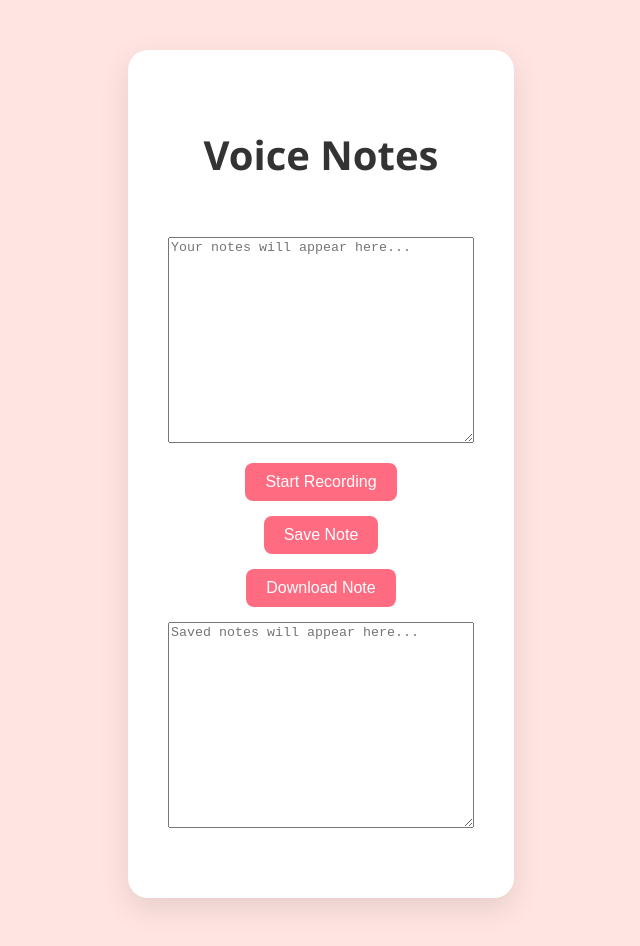
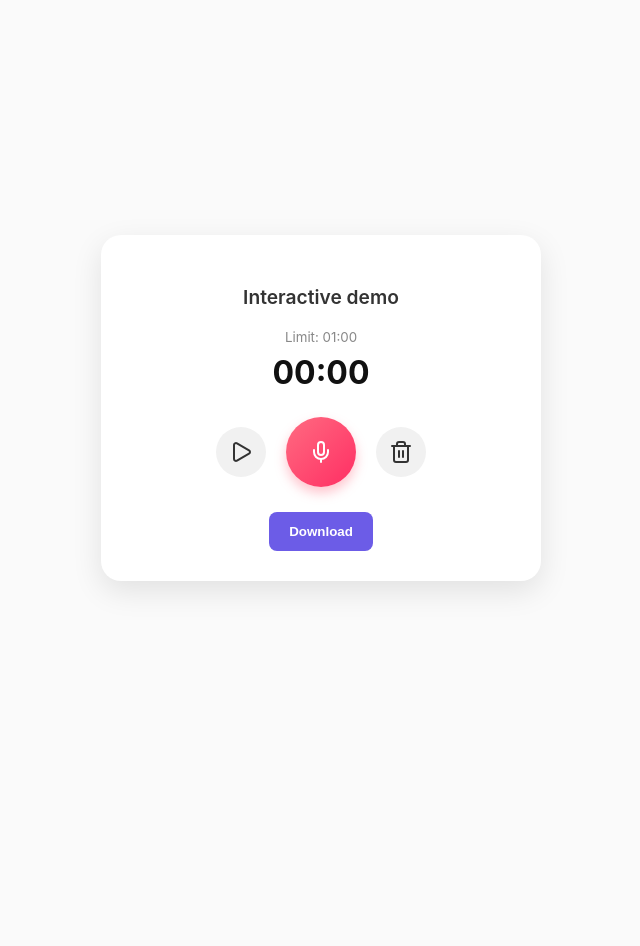
Before and after one commit to Munya3/voice-notes, a plain HTML site: page html/index.html in a window 1280 px wide. Shown: the whole page, without its empty margins (319-959 px from the left). After the commit the page ends 816 px from the top, so only its background shows below. Drawn offline with nearby package versions, Linux system fonts and the light colour scheme.

Commit message:
Fixed the UI design

```diff
--- a/css/styles.css
+++ b/css/styles.css
@@ -1,63 +1,91 @@
 body {
-    background-color: #ffe4e1;
-    font-family: 'Segoe UI', Tahoma, Geneva, Verdana, sans-serif;
-    margin: 0;
-    padding: 50px 20px;
+  font-family: 'Inter', sans-serif;
+  background: #fafafa;
   display: flex;
-    flex-direction: column;
+  justify-content: center;
   align-items: center;
+  min-height: 100vh;
 }
 
-h1 {
+.demo-card {
+  background: #fff;
+  border-radius: 20px;
+  box-shadow: 0 10px 30px rgba(0,0,0,0.1);
+  padding: 30px 40px;
+  width: 360px;
   text-align: center;
-    font-size: 2.5rem;
-    margin-bottom: 40px;
+}
+
+.demo-card h3 {
+  font-size: 1.2rem;
+  margin-bottom: 20px;
+  font-weight: 600;
   color: #333;
 }
 
-.container {
-    background-color: white;
-    border-radius: 20px;
-    padding: 50px 40px;
-    box-shadow: 0 10px 30px rgba(0,0,0,0.1);
-    display: flex;
-    flex-direction: column;
-    align-items: center;
-    width: 90%;
-    width: auto;
-    gap: 15px;
+.timer small {
+  display: block;
+  color: #888;
+  margin-bottom: 8px;
 }
 
-.buttons {
-    display: flex;
-    gap: 15px; /* space between buttons */
-    flex-direction: column;
-    align-items: center;
+.time {
+  font-size: 2rem;
+  font-weight: 700;
+  margin-bottom: 25px;
+  color: #111;
 }
 
-.button-group {
+.controls {
   display: flex;
-    gap: 15px;
-    flex-wrap: wrap;
+  justify-content: center;
+  align-items: center;
+  gap: 20px;
+  margin-bottom: 25px;
 }
 
-button {
-    padding: 10px 20px;
+.circle {
   border: none;
-    border-radius: 8px;
-    background-color: #ff6b81;
-    color: white;
-    font-size: 1rem;
+  border-radius: 50%;
+  display: flex;
+  justify-content: center;
+  align-items: center;
   cursor: pointer;
-    transition: background-color 0.3s, transfrom 0.2s;
+  transition: transform 0.2s ease, box-shadow 0.2s ease;
 }
 
-button:hover {
-    background-color: #ff4757;
+.circle.small {
+  width: 50px;
+  height: 50px;
+  background: #f1f1f1;
+  color: #333;
+  font-size: 1.2rem;
+}
+
+.circle.big {
+  width: 70px;
+  height: 70px;
+  background: linear-gradient(135deg, #ff6b81, #ff2e63);
+  color: #fff;
+  font-size: 1.5rem;
+  box-shadow: 0 6px 12px rgba(255, 107, 129, 0.4);
+}
+
+.circle:hover {
   transform: scale(1.05);
 }
 
-textarea {
-    height: 200px;
-    width: 300px;
+.continue-btn {
+  background: #6c5ce7;
+  color: white;
+  padding: 12px 20px;
+  border: none;
+  border-radius: 8px;
+  font-weight: 600;
+  cursor: pointer;
+  transition: background 0.3s ease;
 }
+
+.continue-btn:hover {
+  background: #5842c3;
+}
--- a/html/index.html
+++ b/html/index.html
@@ -5,30 +5,29 @@
   <meta name="viewport" content="width=device-width, initial-scale=1.0">
   <title>Voice Notes</title>
   <link rel="stylesheet" href="/css/styles.css">
+  <script src="https://unpkg.com/lucide@latest"></script>
+  <script src="https://unpkg.com/lucide@latest"></script>
+
 </head>
 <body>
-  <div class="container">
-    <h1>Voice Notes</h1>
+  <div class="demo-card">
+  <h3>Interactive demo</h3>
 
-    <div id="transcript">
-      <textarea placeholder="Your notes will appear here..."></textarea>
-    </div>
+  <div class="timer">
+    <small>Limit: 01:00</small>
+    <div class="time">00:00</div>
+  </div>
 
-    <div class="buttons">
-      <div class="button-group">
-        <button id="start">Start Recording</button>
-      </div>
-      <div class="button-group">
-        <button id="save">Save Note</button>
-      </div>
-      <button id="download">Download Note</button>
-    </div>
+  <div class="controls">
+    <button class="circle small"><i data-lucide="play"></i></button>
+    <button class="circle big"><i data-lucide="mic"></i></button>
+    <button class="circle small"><i data-lucide="trash-2"></i></button>
 
-    <div id="savedNotes">
-      <textarea placeholder="Saved notes will appear here..."></textarea>
-    </div>
+  </div>
 
-    <div id="output"></div>
+  <button class="continue-btn">Download</button>
+</div>
+
 
     <script src="/js/app.js"></script>
   </div>
--- a/js/app.js
+++ b/js/app.js
@@ -1,5 +1,6 @@
 // Browser compatibility
 const SpeechRecognition = window.SpeechRecognition || window.webkitSpeechRecognition;
+lucide.createIcons();
 
 if (!SpeechRecognition) {
   alert("Your browser does not support SpeechRecognition. Use Chrome or Edge.");
```
Lines whose indentation alone changed are shown as unchanged.
